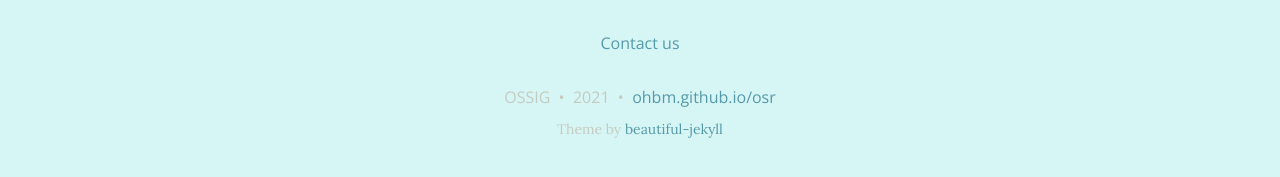
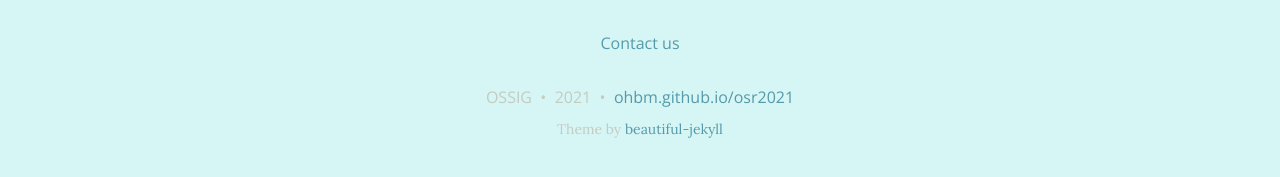
Before and after one commit to ohbm/osr2021, a Jekyll site: the page built from index.html, in a window 1280 px wide and 1400 px high, scrolled down 3025 px. Shown: the part 1210-1387 px from the top of the window. Built offline with Jekyll 4.4.1, drawn with Linux system fonts in a browser that asks for light colours; nearby versions of some CDN libraries; the list of posts is cut into pages by our own code; some of the changed lines change nothing that is shown.

Commit message:
Update _config.yml

```diff
--- a/_config.yml
+++ b/_config.yml
@@ -44,13 +44,13 @@
 
 # Personalize the colors in your website. Colour values can be any valid CSS colour
 
-navbar-col: "#ffffff"
+navbar-col: "#FFFFF"
 navbar-text-col: "#7A1C23"
 navbar-children-col: "#F5F5F5"
 page-col: "#FFFFFF"
 link-col: "#E14843"
 hover-col: "#93B6BD"
-footer-col: "#d6f5f5"
+footer-col: "#D6F5F5"
 footer-text-col: "#C4CBC0"
 footer-link-col: "#569AAA"
 
@@ -79,16 +79,16 @@
   github: ohbm
   twitter: OhbmOpen
 #  reddit: yourname
-#  linkedin: stephan-heunis-4b558154
+#  linkedin: Name
   email: "ohbm.osr@gmail.com"
 #  xing: yourname
 #  stackoverflow: "3943160/daattali"
-#  snapchat: deanat78
-#  instagram: deanat78
+#  snapchat: yourname
+#  instagram: yourname
   youtube: channel/UChvSitFvqGDeA1y7MJs4CGQ
 #  spotify: yourname
 #  telephone: +14159998888
-#  steam: deanat78
+#  steam: yourname
 #  twitch: yourname
 #  yelp: yourname
 
@@ -100,7 +100,7 @@
 
 # How to display the link to the website in the footer
 # Remove this if you don't want a link in the footer
-url-pretty: "ohbm.github.io/osr"  # eg. "deanattali.com/beautiful-jekyll"
+url-pretty: "ohbm.github.io/osr2021"  # eg. "deanattali.com/beautiful-jekyll"
 
 # --- Web Statistics Section --- #
 
@@ -125,7 +125,7 @@
 # --- Comments --- #
 
 # Fill in your Disqus shortname (NOT the userid) if you want to support Disqus comments
-# disqus: "fmrwhy"
+# disqus: "OSSIG-OSR"
 
 # If you want to use JustComments fill with the API Key
 #just-comments: "ABCD-EFGH-IJKL"
```
